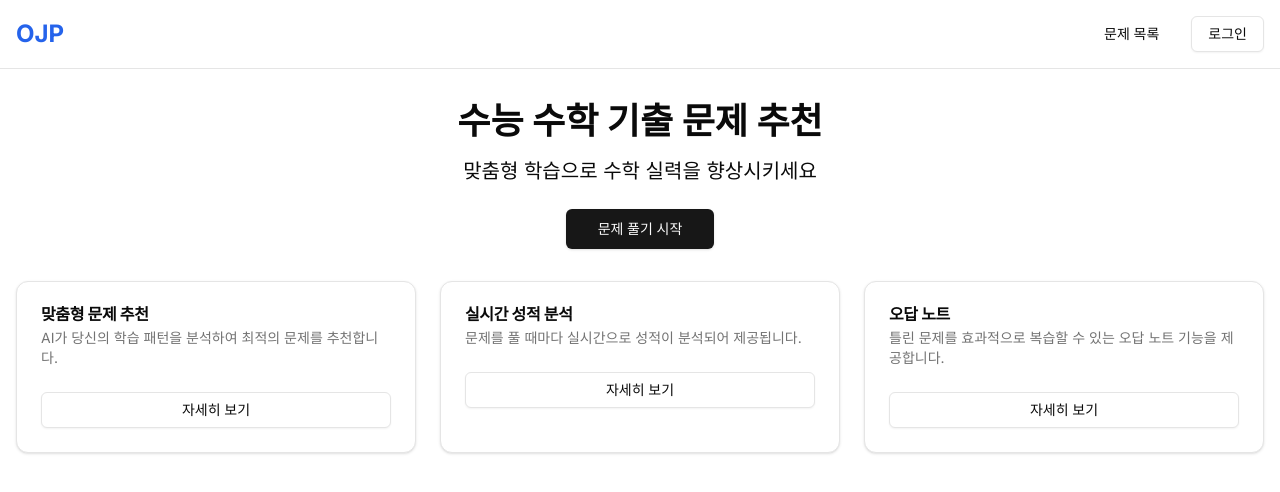
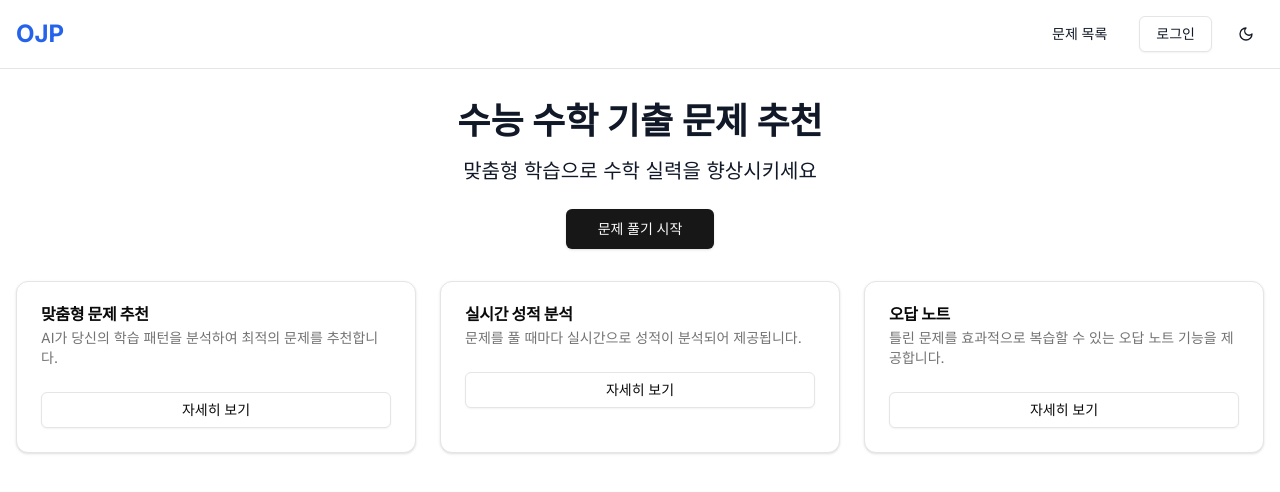
Before and after one commit to reo91004/OJP-Client, a Next.js app: page / in a window 1280 px wide. Shown: the top 492 px of the page. Built offline with nearby package versions, Linux system fonts and the light colour scheme.

Commit message:
feat: 다크모드 기능 추가

```diff
--- a/src/app/layout.tsx
+++ b/src/app/layout.tsx
@@ -1,6 +1,7 @@
 import './globals.css';
 import { Inter } from 'next/font/google';
 import Header from '@/components/header';
+import { ThemeProvider } from '@/components/theme-provider';
 
 const inter = Inter({ subsets: ['latin'] });
 
@@ -15,10 +16,14 @@ export default function RootLayout({
   children: React.ReactNode;
 }) {
   return (
-    <html lang='ko'>
-      <body className={inter.className}>
-        <Header />
-        <main className='container mx-auto px-4 py-8'>{children}</main>
+    <html lang='ko' suppressHydrationWarning>
+      <body
+        className={`${inter.className} bg-white dark:bg-gray-900 text-gray-900 dark:text-gray-100`}
+      >
+        <ThemeProvider>
+          <Header />
+          <main className='container mx-auto px-4 py-8'>{children}</main>
+        </ThemeProvider>
       </body>
     </html>
   );
--- a/src/app/problems/page.tsx
+++ b/src/app/problems/page.tsx
@@ -9,6 +9,7 @@ import {
 } from '@/components/ui/card';
 import Link from 'next/link';
 
+// 임시 문제
 const problems = [
   {
     id: 1,
--- a/src/components/header.tsx
+++ b/src/components/header.tsx
@@ -1,24 +1,39 @@
+'use client';
+
 import Link from 'next/link';
 import { Button } from '@/components/ui/button';
+import { useTheme } from './theme-provider';
+import { Moon, Sun } from 'lucide-react';
 
 export default function Header() {
+  const { theme, setTheme } = useTheme();
+
   return (
-    <header className='bg-white border-b'>
+    <header className='bg-white dark:bg-gray-800 border-b dark:border-gray-700'>
       <div className='container mx-auto px-4 py-4 flex justify-between items-center'>
-        <Link href='/' className='text-2xl font-bold text-blue-600'>
+        <Link
+          href='/'
+          className='text-2xl font-bold text-blue-600 dark:text-blue-400'
+        >
           OJP
         </Link>
-        <nav>
-          <ul className='flex space-x-4'>
-            <li>
-              <Link href='/problems'>
-                <Button variant='ghost'>문제 목록</Button>
-              </Link>
-            </li>
-            <li>
-              <Button variant='outline'>로그인</Button>
-            </li>
-          </ul>
+        <nav className='flex items-center space-x-4'>
+          <Link href='/problems'>
+            <Button variant='ghost'>문제 목록</Button>
+          </Link>
+          <Button variant='outline'>로그인</Button>
+          <Button
+            variant='ghost'
+            size='icon'
+            onClick={() => setTheme(theme === 'light' ? 'dark' : 'light')}
+          >
+            {theme === 'light' ? (
+              <Moon className='h-[1.2rem] w-[1.2rem]' />
+            ) : (
+              <Sun className='h-[1.2rem] w-[1.2rem]' />
+            )}
+            <span className='sr-only'>Toggle theme</span>
+          </Button>
         </nav>
       </div>
     </header>
--- /dev/null
+++ b/src/components/theme-provider.tsx
@@ -0,0 +1,48 @@
+'use client';
+
+import { createContext, useContext, useEffect, useState } from 'react';
+
+type Theme = 'light' | 'dark';
+
+type ThemeContextType = {
+  theme: Theme;
+  setTheme: (theme: Theme) => void;
+};
+
+const ThemeContext = createContext<ThemeContextType | undefined>(undefined);
+
+export function ThemeProvider({ children }: { children: React.ReactNode }) {
+  const [theme, setTheme] = useState<Theme>('light');
+
+  useEffect(() => {
+    const savedTheme = localStorage.getItem('theme') as Theme | null;
+    if (savedTheme) {
+      setTheme(savedTheme);
+    } else if (window.matchMedia('(prefers-color-scheme: dark)').matches) {
+      setTheme('dark');
+    }
+  }, []);
+
+  useEffect(() => {
+    if (theme === 'dark') {
+      document.documentElement.classList.add('dark');
+    } else {
+      document.documentElement.classList.remove('dark');
+    }
+    localStorage.setItem('theme', theme);
+  }, [theme]);
+
+  return (
+    <ThemeContext.Provider value={{ theme, setTheme }}>
+      {children}
+    </ThemeContext.Provider>
+  );
+}
+
+export function useTheme() {
+  const context = useContext(ThemeContext);
+  if (context === undefined) {
+    throw new Error('useTheme must be used within a ThemeProvider');
+  }
+  return context;
+}
--- a/tailwind.config.js
+++ b/tailwind.config.js
@@ -2,28 +2,26 @@
 module.exports = {
   darkMode: ['class'],
   content: [
-    './src/pages/**/*.{js,ts,jsx,tsx}',
-    './src/components/**/*.{js,ts,jsx,tsx}',
-    './src/app/**/*.{js,ts,jsx,tsx}',
+    './src/pages/**/*.{ts,tsx}',
+    './src/components/**/*.{ts,tsx}',
+    './src/app/**/*.{ts,tsx}',
+    './src/**/*.{ts,tsx}',
   ],
   theme: {
+    container: {
+      center: true,
+      padding: '2rem',
+      screens: {
+        '2xl': '1400px',
+      },
+    },
     extend: {
-      borderRadius: {
-        lg: 'var(--radius)',
-        md: 'calc(var(--radius) - 2px)',
-        sm: 'calc(var(--radius) - 4px)',
-      },
       colors: {
+        border: 'hsl(var(--border))',
+        input: 'hsl(var(--input))',
+        ring: 'hsl(var(--ring))',
         background: 'hsl(var(--background))',
         foreground: 'hsl(var(--foreground))',
-        card: {
-          DEFAULT: 'hsl(var(--card))',
-          foreground: 'hsl(var(--card-foreground))',
-        },
-        popover: {
-          DEFAULT: 'hsl(var(--popover))',
-          foreground: 'hsl(var(--popover-foreground))',
-        },
         primary: {
           DEFAULT: 'hsl(var(--primary))',
           foreground: 'hsl(var(--primary-foreground))',
@@ -31,6 +29,10 @@ module.exports = {
         secondary: {
           DEFAULT: 'hsl(var(--secondary))',
           foreground: 'hsl(var(--secondary-foreground))',
+        },
+        destructive: {
+          DEFAULT: 'hsl(var(--destructive))',
+          foreground: 'hsl(var(--destructive-foreground))',
         },
         muted: {
           DEFAULT: 'hsl(var(--muted))',
@@ -40,20 +42,33 @@ module.exports = {
           DEFAULT: 'hsl(var(--accent))',
           foreground: 'hsl(var(--accent-foreground))',
         },
-        destructive: {
-          DEFAULT: 'hsl(var(--destructive))',
-          foreground: 'hsl(var(--destructive-foreground))',
+        popover: {
+          DEFAULT: 'hsl(var(--popover))',
+          foreground: 'hsl(var(--popover-foreground))',
         },
-        border: 'hsl(var(--border))',
-        input: 'hsl(var(--input))',
-        ring: 'hsl(var(--ring))',
-        chart: {
-          1: 'hsl(var(--chart-1))',
-          2: 'hsl(var(--chart-2))',
-          3: 'hsl(var(--chart-3))',
-          4: 'hsl(var(--chart-4))',
-          5: 'hsl(var(--chart-5))',
+        card: {
+          DEFAULT: 'hsl(var(--card))',
+          foreground: 'hsl(var(--card-foreground))',
         },
+      },
+      borderRadius: {
+        lg: 'var(--radius)',
+        md: 'calc(var(--radius) - 2px)',
+        sm: 'calc(var(--radius) - 4px)',
+      },
+      keyframes: {
+        'accordion-down': {
+          from: { height: 0 },
+          to: { height: 'var(--radix-accordion-content-height)' },
+        },
+        'accordion-up': {
+          from: { height: 'var(--radix-accordion-content-height)' },
+          to: { height: 0 },
+        },
+      },
+      animation: {
+        'accordion-down': 'accordion-down 0.2s ease-out',
+        'accordion-up': 'accordion-up 0.2s ease-out',
       },
     },
   },
```
